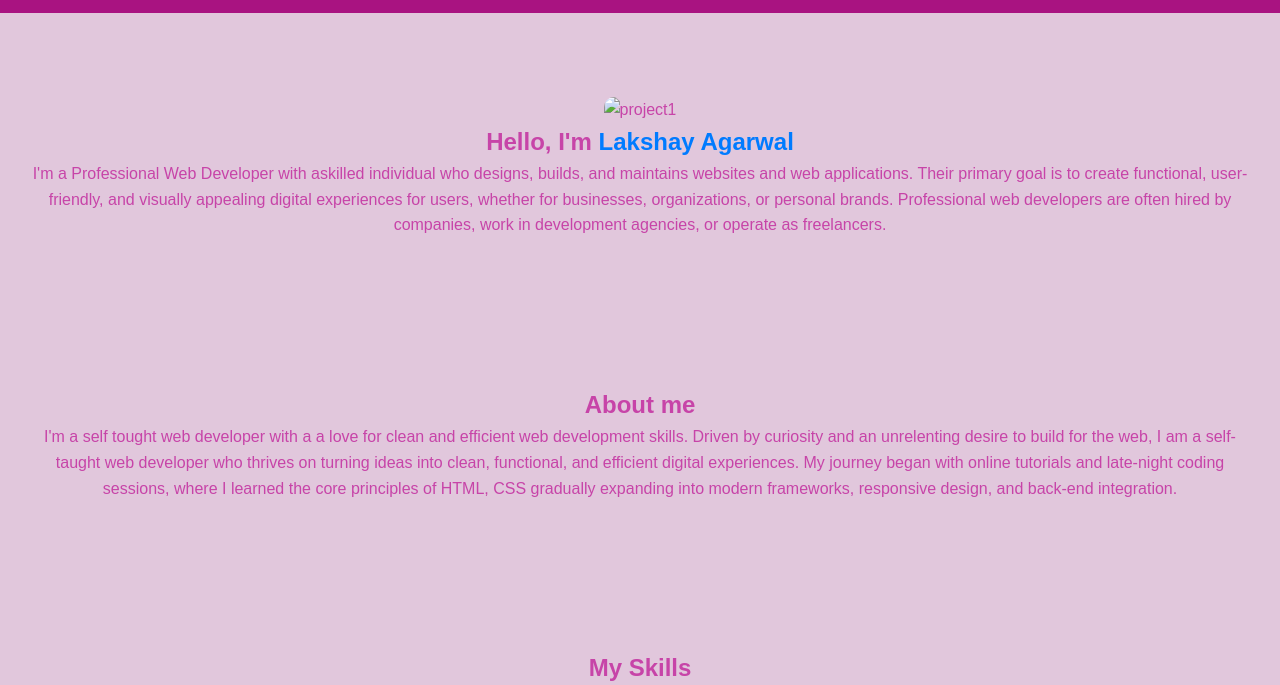
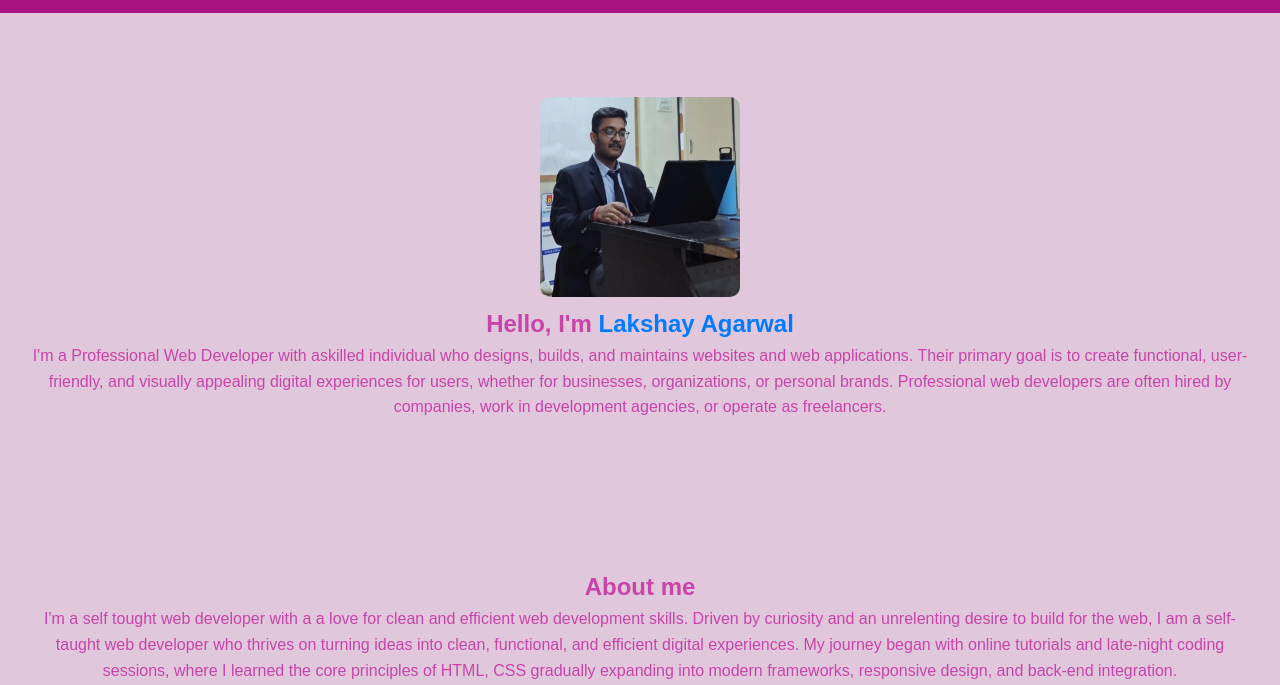
Before and after one commit to lakshay0714/portfolio, a plain HTML site: page index.html in a window 1280 px wide. Shown: the part 70-755 px from the top of the page. Drawn offline with Linux system fonts and the light colour scheme.

Commit message:
index.html

```diff
--- a/index.html
+++ b/index.html
@@ -26,7 +26,7 @@
         </div>
     </header>
     <section id="home" class="section">
-        <img src="images/photo.jpg" alt="project1">
+        <img src="photo.jpg" alt="project1">
         <div></div>
         <h1>Hello, I'm <span class="highlight">Lakshay Agarwal</span></h1>
          <p>I'm a Professional Web Developer with askilled individual who designs, builds, and maintains websites and web applications. Their primary goal is to create functional, user-friendly, and visually appealing digital experiences for users, whether for businesses, organizations, or personal brands. Professional web developers are often hired by companies, work in development agencies, or operate as freelancers.</p>
```
